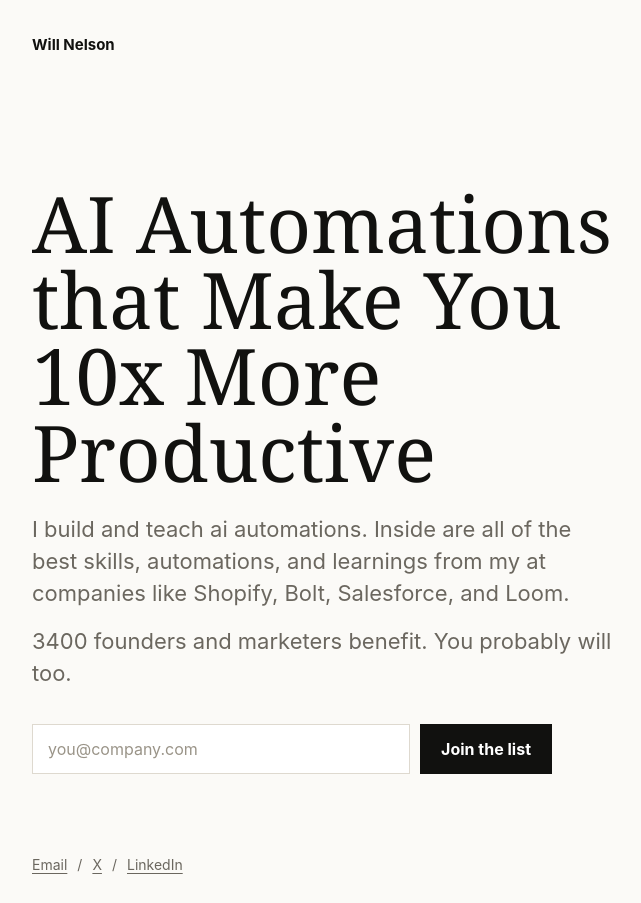
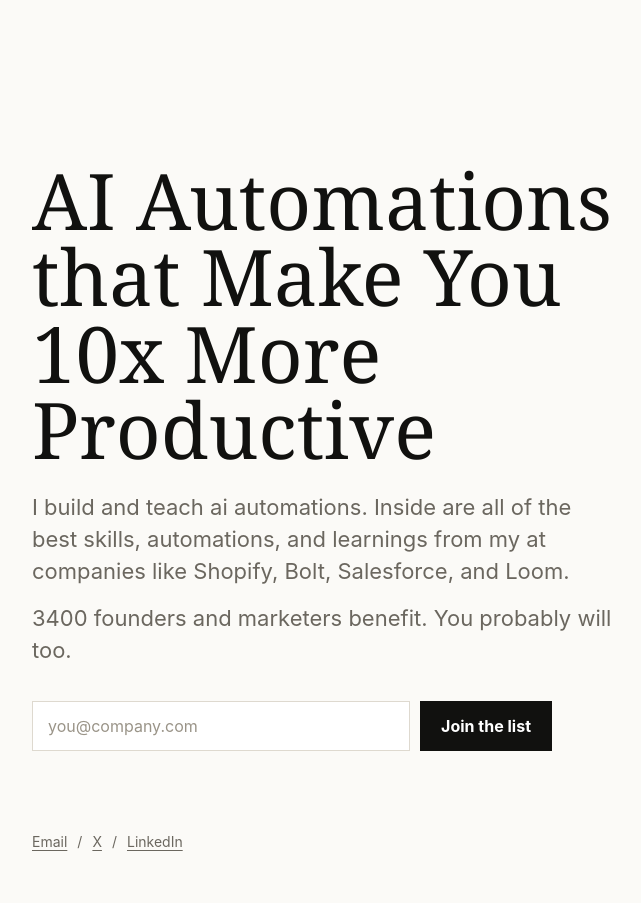
Before and after one commit to mrwillnelson/mrwillnelson.com, a website: page web/index.html in a window 1280 px wide. Shown: the whole page, without its empty margins (228-869 px from the left). After the commit the page ends 880 px from the top, so only its background shows below. Drawn offline with Linux system fonts and the light colour scheme.

Commit message:
Remove top wordmark

```diff
--- a/web/index.html
+++ b/web/index.html
@@ -15,10 +15,6 @@
 </head>
 <body>
   <main class="page" aria-labelledby="page-title">
-    <header class="masthead" aria-label="Site header">
-      <a class="wordmark" href="/" aria-label="Will Nelson home">Will Nelson</a>
-    </header>
-
     <section class="intro">
       <h1 id="page-title">AI Automations that Make You 10x More Productive</h1>
       <div class="subhead">
--- a/web/style.css
+++ b/web/style.css
@@ -43,19 +43,6 @@
   display: flex;
   flex-direction: column;
   padding: 34px 0 28px;
-}
-
-.masthead {
-  display: flex;
-  align-items: center;
-  justify-content: space-between;
-}
-
-.wordmark {
-  font-size: 15px;
-  font-weight: 650;
-  text-decoration: none;
-  letter-spacing: 0;
 }
 
 .intro {
```
